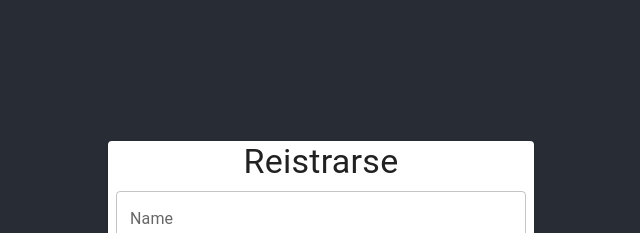
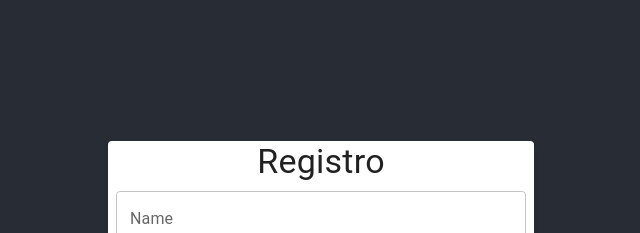
Before and after one commit to NahuelRosso/Turnero, a React (Create React App) app in the folder frotn-react/: page /register in a window 1280 px wide. Shown: the top 233 px of the page, without its empty margins (319-959 px from the left). Built offline with nearby package versions, Linux system fonts and the light colour scheme.

Commit message:
cambio ortografico

```diff
--- a/frotn-react/src/pages/formRegister/formRegister.tsx
+++ b/frotn-react/src/pages/formRegister/formRegister.tsx
@@ -74,7 +74,7 @@ export const FormRegister = () => {
       onSubmit={onSubmit}
     >
       <Card sx={{ pb: 1 }}>
-        <Typography variant="h4">Reistrarse</Typography>
+        <Typography variant="h4">Registro</Typography>
         <div>
           <Box>
             <TextField
```
